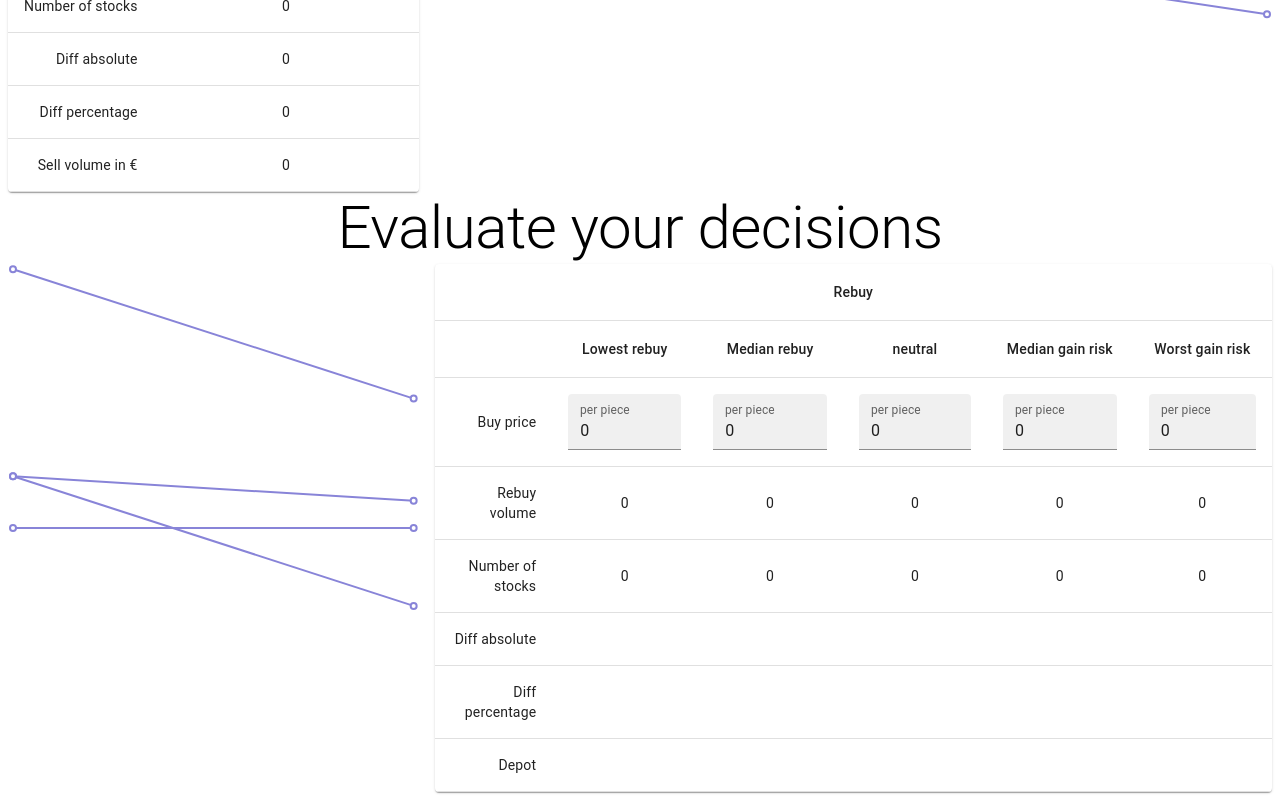
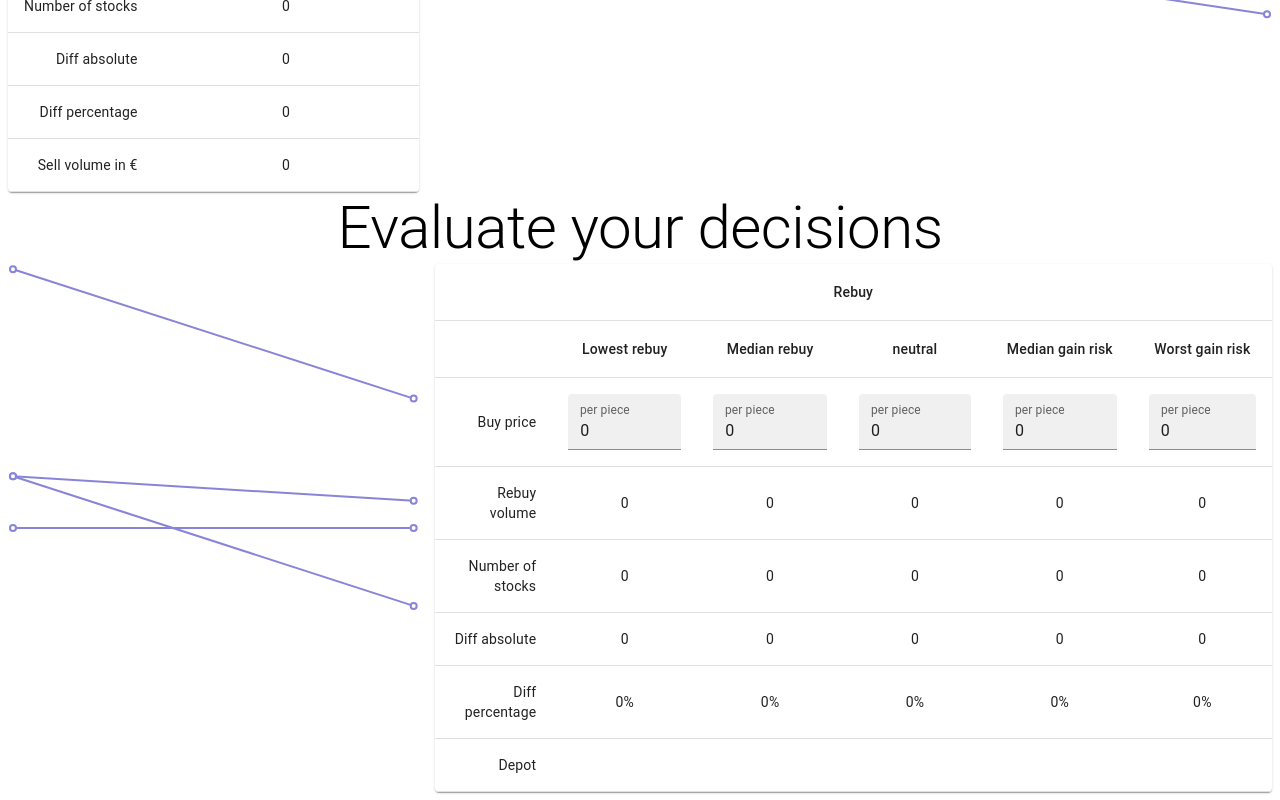
Before and after one commit to rainerknabenbauer/volastock, a Next.js app: page / in a window 1280 px wide. Shown: the part 392-1192 px from the top of the page. Built offline with nearby package versions, Linux system fonts and the light colour scheme.

Commit message:
Rebuy functional

```diff
--- a/src/components/RebuyTradeTable.tsx
+++ b/src/components/RebuyTradeTable.tsx
@@ -7,9 +7,20 @@ import TableHead from '@mui/material/TableHead';
 import TableRow from '@mui/material/TableRow';
 import Paper from '@mui/material/Paper';
 import { TextField } from '@mui/material';
+import RebuyColumn from '../types/RebuyColumn'
 
 import { priceLabel, textFieldVariant } from '../constants/constants';
 
+function createDefaultRebuyColumn(): RebuyColumn {
+    return {
+        buyPrice: 0,
+        volume: 0,
+        numberOfStocks: 0,
+        diffAbsolute: 0,
+        diffPercentage: '0%',
+        depotWert: 0,
+    };
+}
 
 export default function RebuyTradeTable({
     sellVolume: newBuyVolume,
@@ -62,37 +73,110 @@ export default function RebuyTradeTable({
 
     // Calculate user input
 
+    const [rebuyPriceLowestData, setRebuyPriceLowestData] = useState(createDefaultRebuyColumn())
+
     useEffect(() => {
         if(rebuyVolume && rebuyPriceLowest){
 
-            const newDiffAbsolute = oldSellPrice - rebuyPriceLowest;   // both values here
-            setDiffAbsolute(newDiffAbsolute);
+            const newRebuyPriceLowestData: RebuyColumn = {
+                buyPrice: rebuyPriceLowest,
+                volume: rebuyVolume,
+                numberOfStocks: numberOfStocks,
+                diffAbsolute: oldSellPrice - rebuyPriceLowest,
+                diffPercentage: Math.floor((oldSellPrice / rebuyPriceLowest - 1) * 100),
+                depotWert: 0, // only gets relevant on target price
+            }
+            setRebuyPriceLowestData(newRebuyPriceLowestData)
 
-            const newDiffPercentage = Math.floor((sellPrice / buyPrice - 1) * 100);
-            setDiffPercentage(newDiffPercentage);
-
-            const newSellVolume = newNumberOfStocks * sellPrice;
-            setSellVolume(newSellVolume);
-
-                // Call parent callback with new values
-            //    onStateChange({ sellVolume: newSellVolume, numberOfStocks: newNumberOfStocks });
+            console.log("createDefaultRebuyColumn " + newRebuyPriceLowestData)
+            //TODO callback for the graph
         }
     }, [rebuyVolume, rebuyPriceLowest])
 
+    const [rebuyPriceLowData, setRebuyPriceLowData] = useState(createDefaultRebuyColumn())
+
     useEffect(() => {
-        // todo muss was neues her
+        if(rebuyVolume && rebuyPriceLow){
+
+            const newRebuyPriceLowData: RebuyColumn = {
+                buyPrice: rebuyPriceLow,
+                volume: rebuyVolume,
+                numberOfStocks: numberOfStocks,
+                diffAbsolute: oldSellPrice - rebuyPriceLow,
+                diffPercentage: Math.floor((oldSellPrice / rebuyPriceLow - 1) * 100),
+                depotWert: 0, // only gets relevant on target price
+            }
+            setRebuyPriceLowData(newRebuyPriceLowData)
+
+            console.log("createDefaultRebuyColumn " + newRebuyPriceLowData)
+            //TODO callback for the graph
+        }
     }, [rebuyVolume, rebuyPriceLow])
 
+
+
+
+    const [rebuyPriceNeutralData, setRebuyPriceNeutralData] = useState(createDefaultRebuyColumn())
+
     useEffect(() => {
-        // todo muss was neues her
+        if(rebuyVolume && rebuyPriceNeutral){
+
+            const newRebuyPriceNeutralData: RebuyColumn = {
+                buyPrice: rebuyPriceNeutral,
+                volume: rebuyVolume,
+                numberOfStocks: numberOfStocks,
+                diffAbsolute: oldSellPrice - rebuyPriceNeutral,
+                diffPercentage: Math.floor((oldSellPrice / rebuyPriceNeutral - 1) * 100),
+                depotWert: 0, // only gets relevant on target price
+            }
+            setRebuyPriceNeutralData(newRebuyPriceNeutralData)
+
+            console.log("createDefaultRebuyColumn " + newRebuyPriceNeutralData)
+            //TODO callback for the graph
+        }
     }, [rebuyVolume, rebuyPriceNeutral])
 
+
+
+
+    const [rebuyPriceHighData, setRebuyPriceHighData] = useState(createDefaultRebuyColumn())
+
     useEffect(() => {
-        // todo muss was neues her
+        if(rebuyVolume && rebuyPriceHigh){
+
+            const newRebuyPriceHighData: RebuyColumn = {
+                buyPrice: rebuyPriceHigh,
+                volume: rebuyVolume,
+                numberOfStocks: numberOfStocks,
+                diffAbsolute: oldSellPrice - rebuyPriceHigh,
+                diffPercentage: Math.floor((oldSellPrice / rebuyPriceHigh - 1) * 100),
+                depotWert: 0, // only gets relevant on target price
+            }
+            setRebuyPriceHighData(newRebuyPriceHighData)
+
+            console.log("createDefaultRebuyColumn " + newRebuyPriceHighData)
+            //TODO callback for the graph
+        }
     }, [rebuyVolume, rebuyPriceHigh])
 
+    const [rebuyPriceHighestData, setRebuyPriceHighestData] = useState(createDefaultRebuyColumn())
+
     useEffect(() => {
-        // todo muss was neues her
+        if(rebuyVolume && rebuyPriceHighest){
+
+            const newRebuyPriceHighestData: RebuyColumn = {
+                buyPrice: rebuyPriceHighest,
+                volume: rebuyVolume,
+                numberOfStocks: numberOfStocks,
+                diffAbsolute: oldSellPrice - rebuyPriceHighest,
+                diffPercentage: Math.floor((oldSellPrice / rebuyPriceHighest - 1) * 100),
+                depotWert: 0, // only gets relevant on target price
+            }
+            setRebuyPriceHighestData(newRebuyPriceHighestData)
+
+            console.log("createDefaultRebuyColumn " + newRebuyPriceHighestData)
+            //TODO callback for the graph
+        }
     }, [rebuyVolume, rebuyPriceHighest])
 
     return (
@@ -175,23 +259,23 @@ export default function RebuyTradeTable({
                     </TableRow>
                     <TableRow>
                         <TableCell align="right">Diff absolute</TableCell>
-                        <TableCell id="buy-price-lowest-diff-absolute" align="center"></TableCell>
-                        <TableCell id="buy-price-low-diff-absolute" align="center"></TableCell>
-                        <TableCell id="buy-price-neutral-diff-absolute" align="center"></TableCell>
-                        <TableCell id="buy-price-high-diff-absolute" align="center"></TableCell>
-                        <TableCell id="buy-price-highest-diff-absolute" align="center"></TableCell>
+                        <TableCell id="buy-price-lowest-diff-absolute" align="center">{rebuyPriceLowestData.diffAbsolute}</TableCell>
+                        <TableCell id="buy-price-low-diff-absolute" align="center">{rebuyPriceLowData.diffAbsolute}</TableCell>
+                        <TableCell id="buy-price-neutral-diff-absolute" align="center">{rebuyPriceNeutralData.diffAbsolute}</TableCell>
+                        <TableCell id="buy-price-high-diff-absolute" align="center">{rebuyPriceHighData.diffAbsolute}</TableCell>
+                        <TableCell id="buy-price-highest-diff-absolute" align="center">{rebuyPriceHighestData.diffAbsolute}</TableCell>
                     </TableRow>
                     <TableRow>
                         <TableCell align="right">Diff percentage</TableCell>
-                        <TableCell id="buy-price-lowest-diff-percentage" align="center"></TableCell>
-                        <TableCell id="buy-price-low-diff-percentage" align="center"></TableCell>
-                        <TableCell id="buy-price-neutral-diff-percentage" align="center"></TableCell>
-                        <TableCell id="buy-price-high-diff-percentage" align="center"></TableCell>
-                        <TableCell id="buy-price-highest-diff-percentage" align="center"></TableCell>
+                        <TableCell id="buy-price-lowest-diff-percentage" align="center">{rebuyPriceLowestData.diffPercentage}</TableCell>
+                        <TableCell id="buy-price-low-diff-percentage" align="center">{rebuyPriceLowData.diffPercentage}</TableCell>
+                        <TableCell id="buy-price-neutral-diff-percentage" align="center">{rebuyPriceNeutralData.diffPercentage}</TableCell>
+                        <TableCell id="buy-price-high-diff-percentage" align="center">{rebuyPriceHighData.diffPercentage}</TableCell>
+                        <TableCell id="buy-price-highest-diff-percentage" align="center">{rebuyPriceHighestData.diffPercentage}</TableCell>
                     </TableRow>
                     <TableRow>
                         <TableCell align="right">Depot</TableCell>
-                        <TableCell id="buy-price-lowest-depot" align="center"></TableCell>
+                        <TableCell id="buy-price-lowest-depot" align="center">{rebuyPriceLowestData.depot}</TableCell>
                         <TableCell id="buy-price-low-depot" align="center"></TableCell>
                         <TableCell id="buy-price-neutral-depot" align="center"></TableCell>
                         <TableCell id="buy-price-high-depot" align="center"></TableCell>
--- /dev/null
+++ b/src/types/RebuyColumn.ts
@@ -0,0 +1,8 @@
+export type RebuyColumn = {
+    buyPrice: number;
+    volume: number;
+    numberOfStocks: number;
+    diffAbsolute: number;
+    diffPercentage: number;
+    depotWert: number;
+}
```
